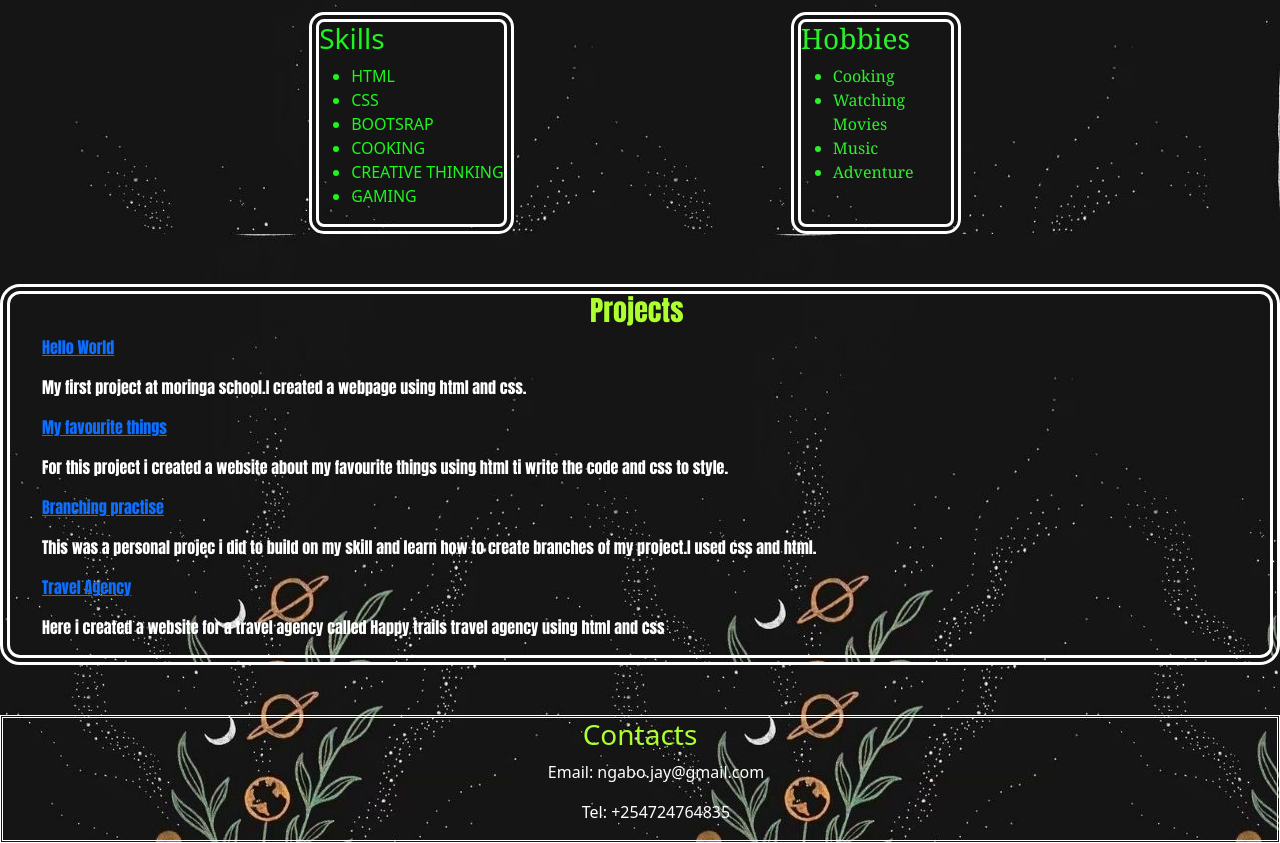
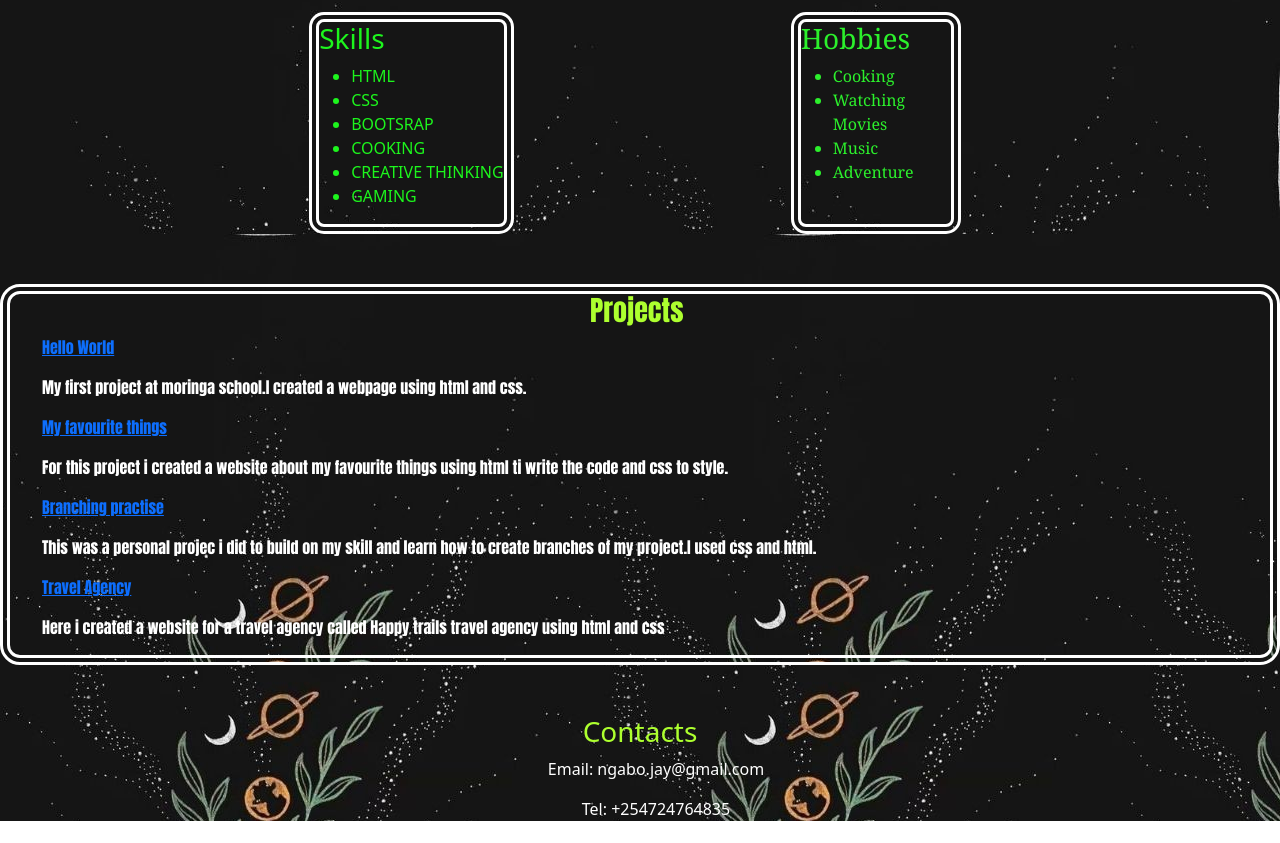
Before and after one commit to jay-ngabo/portfolio, a plain HTML site: page index.html in a window 1280 px wide. Shown: the part 1390-2233 px from the top of the page. Drawn offline with nearby package versions, Linux system fonts and the light colour scheme; files whose address does not match are found by name.

Commit message:
add current css changes

```diff
--- a/css/style.css
+++ b/css/style.css
@@ -151,7 +151,7 @@
 
 }
 .contacts {
-    border-style: double;
+    border-style: none;
     color: white;
     text-align: center;
     margin-top: 50px;
```
